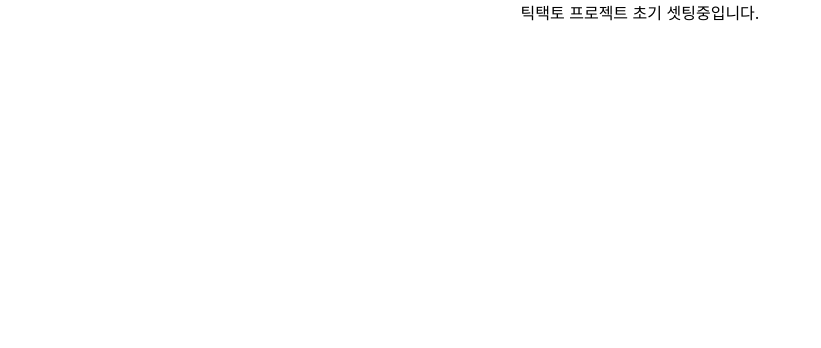
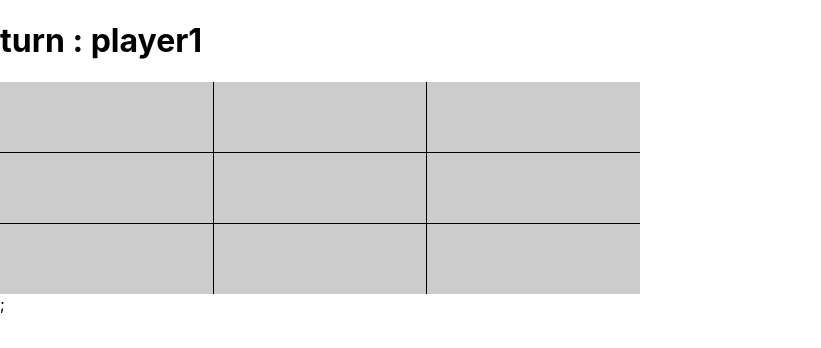
Before and after one commit to harksu/react-basic-mju-lieklion, a React (Create React App) app: page / in a window 1280 px wide. Shown: the top 348 px of the page, without its empty margins (0-821 px from the left). Built offline with nearby package versions, Linux system fonts and the light colour scheme.

Commit message:
feat : tic-tac-toe

```diff
--- a/package.json
+++ b/package.json
@@ -6,9 +6,11 @@
     "@testing-library/jest-dom": "^5.14.1",
     "@testing-library/react": "^13.0.0",
     "@testing-library/user-event": "^13.2.1",
+    "node-sass": "^8.0.0",
     "react": "^18.2.0",
     "react-dom": "^18.2.0",
     "react-scripts": "5.0.1",
+    "recoil": "^0.7.6",
     "web-vitals": "^2.1.0"
   },
   "scripts": {
--- a/src/App.js
+++ b/src/App.js
@@ -1,7 +1,14 @@
 import "./App.css";
+import React from "react";
+import { RecoilRoot } from "recoil";
+import Board from "./components/Board";
 
 function App() {
-  return <div className="App">틱택토 프로젝트 초기 셋팅중입니다.</div>;
+  return (
+    <RecoilRoot>
+      <Board />;
+    </RecoilRoot>
+  );
 }
 
 export default App;
--- /dev/null
+++ b/src/atoms/atom.js
@@ -0,0 +1,11 @@
+import { atom } from "recoil";
+
+export const isTurn = atom({
+  key: "Turn",
+  default: "player1",
+});
+
+export const pickCell = atom({
+  key: "pick",
+  default: [0, 1, 2, 3, 4, 5, 6, 7, 8],
+});
--- a/src/components/Board.js
+++ b/src/components/Board.js
@@ -1,7 +1,47 @@
-import React from "react";
+import { useRecoilValue } from "recoil";
+import { useState, useEffect } from "react";
+import BoardCell from "./BoardCell";
+import "../styles/BoardStyle.scss";
+import { isTurn, pickCell } from "./../atoms/atom";
 
 const Board = () => {
-  return <div>Board</div>;
+  const turn = useRecoilValue(isTurn);
+  const pickArray = useRecoilValue(pickCell);
+  const [winner, setWinner] = useState("");
+  const cellArray = [0, 1, 2, 3, 4, 5, 6, 7, 8];
+  const victoryCondition = [
+    [0, 1, 2],
+    [3, 4, 5],
+    [6, 7, 8],
+    [0, 3, 6],
+    [1, 4, 7],
+    [2, 5, 8],
+    [0, 4, 8],
+    [2, 4, 6],
+  ]; //이건 나중에 상수로 빼고
+  useEffect(() => {
+    for (let i = 0; i < victoryCondition.length; i++) {
+      const [a, b, c] = victoryCondition[i];
+      if (
+        pickArray[a] &&
+        pickArray[a] === pickArray[b] &&
+        pickArray[a] === pickArray[c]
+      ) {
+        a === "o" ? setWinner("player1") : setWinner("player2");
+      }
+    }
+  }, [pickArray]); //왜 의존성을 이해를 못하지..?
+  const boardCell = cellArray.map((cell) => (
+    <BoardCell number={cell} key={cell} winner={winner} />
+  ));
+
+  return (
+    <>
+      {winner && <h1>{`winner : ${winner}`}</h1>}
+      <h1>{`turn : ${turn}`}</h1>
+      <div className="BoardContainer">{boardCell}</div>
+    </>
+  );
 };
 
 export default Board;
--- a/src/components/BoardCell.js
+++ b/src/components/BoardCell.js
@@ -1,7 +1,44 @@
-import React from "react";
+import "../styles/BoardCellStyle.scss";
+import { isTurn, pickCell } from "../atoms/atom";
+import { useState } from "react";
+import { useRecoilState } from "recoil";
 
-const BoardCell = () => {
-  return <div>BoardCell</div>;
+const BoardCell = ({ number, winner }) => {
+  const [turn, setTurn] = useRecoilState(isTurn);
+  const [pickArray, setPickArray] = useRecoilState(pickCell);
+  const [check, setCheck] = useState(false);
+  const [mark, setMark] = useState("");
+
+  const handleClick = (turn) => {
+    setCheck(true);
+    if (turn === "player1") {
+      findVictory(number, "o");
+      setMark("o");
+      setTurn("player2");
+    } else if (turn === "player2") {
+      findVictory(number, "x");
+      setMark("x");
+      setTurn("player1");
+    } else return;
+  };
+
+  const findVictory = (number, mark) => {
+    const newArray = [...pickArray];
+    newArray[number] = mark;
+    setPickArray(newArray);
+  };
+
+  return (
+    <div
+      onClick={() => {
+        if (check || winner) return;
+        handleClick(turn);
+      }}
+      className="BoardCell"
+    >
+      {check ? `${mark}` : " "}
+    </div>
+  );
 };
 
 export default BoardCell;
--- /dev/null
+++ b/src/styles/BoardCellStyle.scss
@@ -0,0 +1,7 @@
+.BoardCell{
+    padding:10px;
+    background-color: #ccc;
+    border-color: black;
+    border-width: 3px;
+    height:50px
+}
--- /dev/null
+++ b/src/styles/BoardStyle.scss
@@ -0,0 +1,7 @@
+.BoardContainer{
+    display:grid;
+    gap:1px;
+    grid-template-columns: repeat(3,1fr);
+    width: 50%;
+    background-color: black;
+}
```
Also changed, not shown: 1 other file (tests, documents, lock files or other folders).
